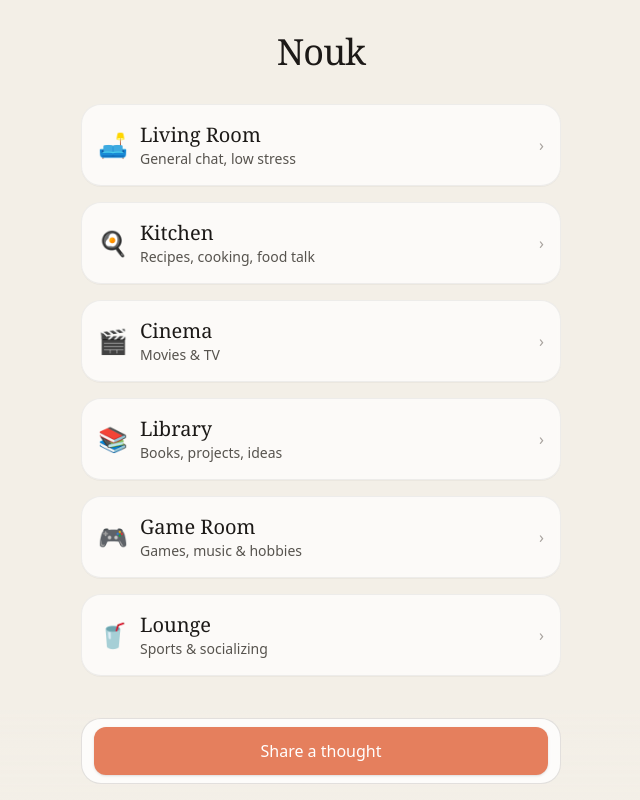
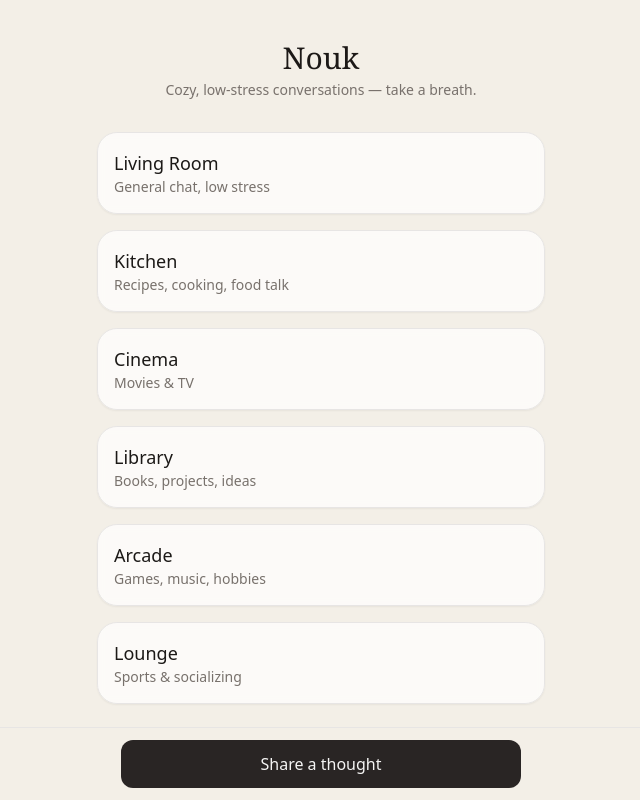
Before and after one commit to dus10-sudo/Nouk-V2, a Next.js app: page / in a window 1280 px wide. Shown: the whole page, without its empty margins (319-959 px from the left). Built offline with nearby package versions, Linux system fonts and the light colour scheme.

Commit message:
Update page.tsx

```diff
--- a/src/app/page.tsx
+++ b/src/app/page.tsx
@@ -1,71 +1,50 @@
-// src/app/page.tsx
-import Link from "next/link";
+'use client';
 
-type Room = {
-  slug: string;
-  name: string;
-  desc: string;
-  icon: string; // emoji
-};
+import React from 'react';
+import Link from 'next/link';
 
-const ROOMS: Room[] = [
-  { slug: "living",  name: "Living Room",  desc: "General chat, low stress",        icon: "🛋️" },
-  { slug: "kitchen", name: "Kitchen",      desc: "Recipes, cooking, food talk",     icon: "🍳" },
-  { slug: "cinema",  name: "Cinema",       desc: "Movies & TV",                      icon: "🎬" },
-  { slug: "library", name: "Library",      desc: "Books, projects, ideas",          icon: "📚" },
-  { slug: "games",   name: "Game Room",    desc: "Games, music & hobbies",          icon: "🎮" },
-  { slug: "lounge",  name: "Lounge",       desc: "Sports & socializing",            icon: "🥤" },
+export default function HomePage() {
+  const rooms = [
+    { slug: 'living-room', name: 'Living Room', description: 'General chat, low stress' },
+    { slug: 'kitchen', name: 'Kitchen', description: 'Recipes, cooking, food talk' },
+    { slug: 'cinema', name: 'Cinema', description: 'Movies & TV' },
+    { slug: 'library', name: 'Library', description: 'Books, projects, ideas' },
+    { slug: 'arcade', name: 'Arcade', description: 'Games, music, hobbies' },
+    { slug: 'lounge', name: 'Lounge', description: 'Sports & socializing' },
   ];
 
-export default function Home() {
   return (
-    <main className="min-h-screen bg-[#f3efe7] text-stone-900 antialiased">
-      <div className="mx-auto max-w-lg px-4 pt-6 pb-[6.5rem] sm:pt-8">
-        <header className="mb-6 sm:mb-8">
-          <h1 className="text-center font-serif text-3xl sm:text-4xl tracking-tight">
-            Nouk
-          </h1>
-        </header>
+    <main className="min-h-screen bg-[#f3efe7] text-stone-900 flex flex-col justify-between">
+      <div className="flex flex-col items-center px-6 pt-10">
+        <h1 className="text-3xl font-serif mb-1">Nouk</h1>
+        <p className="text-stone-500 text-sm mb-8">
+          Cozy, low-stress conversations — take a breath.
+        </p>
 
-        <ul className="space-y-3 sm:space-y-4">
-          {ROOMS.map((r) => (
-            <li key={r.slug}>
+        <div className="w-full max-w-md space-y-4">
+          {rooms.map((room) => (
             <Link
-                href={`/room/${r.slug}`}
-                className="group block rounded-2xl border border-stone-200/70 bg-white/70 backdrop-blur-[2px] px-4 py-4 shadow-[0_1px_0_rgba(0,0,0,0.03)] hover:bg-white focus:outline-none focus-visible:ring-2 focus-visible:ring-stone-400/40"
+              key={room.slug}
+              href={`/room/${room.slug}`}
+              className="block p-4 rounded-2xl border border-stone-200 bg-white/70 backdrop-blur-sm shadow-sm hover:shadow-md transition-shadow"
             >
-                <div className="flex items-center gap-3">
-                  <span className="text-2xl leading-none select-none">{r.icon}</span>
-                  <div className="min-w-0 flex-1">
-                    <div className="truncate font-serif text-xl">{r.name}</div>
-                    <div className="truncate text-sm text-stone-600">{r.desc}</div>
+              <div className="text-lg font-medium">{room.name}</div>
+              <div className="text-sm text-stone-500">{room.description}</div>
+            </Link>
+          ))}
         </div>
-                  <span
-                    aria-hidden
-                    className="ml-2 text-stone-400 transition-transform group-hover:translate-x-0.5"
-                  >
-                    ›
-                  </span>
-                </div>
-              </Link>
-            </li>
-          ))}
-        </ul>
       </div>
 
-      {/* Bottom sticky action bar (no client handler; just a Link) */}
-      <div className="fixed inset-x-0 bottom-0 z-10 bg-gradient-to-t from-[#f3efe7] to-[rgba(243,239,231,0.6)] pt-2">
-        <div className="mx-auto max-w-lg px-4 pb-[calc(1rem+env(safe-area-inset-bottom))]">
-          <div className="rounded-2xl border border-stone-300/70 bg-white/80 backdrop-blur px-3 py-2">
+      <div className="sticky bottom-0 w-full bg-[#f3efe7]/90 backdrop-blur-sm border-t border-stone-200 py-3">
+        <div className="max-w-md mx-auto px-6">
           <Link
-              href="/t/new"
-              className="block w-full rounded-xl bg-[#e57f5d] px-4 py-3 text-center font-medium text-white shadow hover:opacity-95 active:opacity-90"
+            href="/compose"
+            className="w-full block text-center bg-stone-800 text-stone-100 font-medium py-3 rounded-xl hover:bg-stone-700 transition"
           >
             Share a thought
           </Link>
         </div>
       </div>
-      </div>
     </main>
   );
 }
```
Lines whose indentation alone changed are shown as unchanged.
